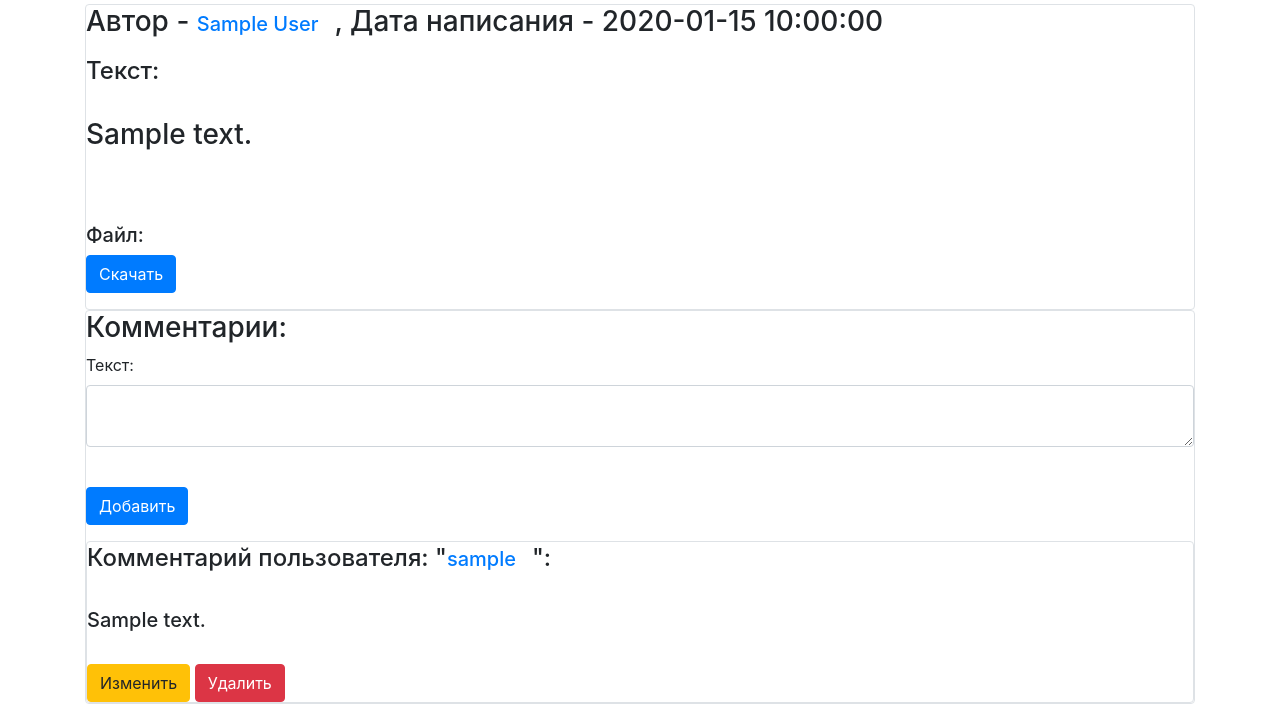
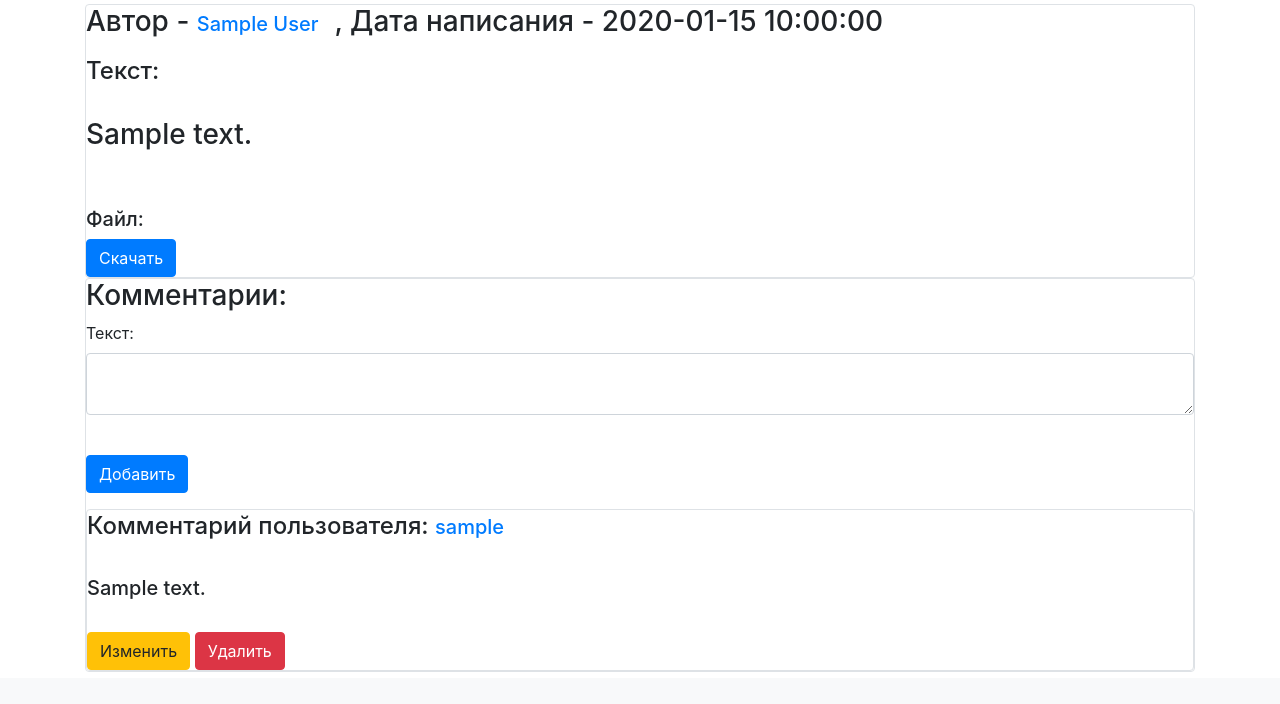
Before and after one commit to geokar2006/my_site_on_Flask, a Flask app: page /page/1 in a window 1280 px wide. Shown: the part 122-826 px from the top of the page. After the commit the page ends 794 px from the top, so only its background shows below. Run offline with Flask 2, Linux system fonts and the light colour scheme; a user stored in the database is signed in; data comes from the database, SQL or seed files in the repository; tables that the repository leaves empty hold one stand-in row (values such as "Sample post"); some libraries are stand-ins or nearby versions.

Commit message:
small hotfix

```diff
--- a/templates/page.html
+++ b/templates/page.html
@@ -17,12 +17,12 @@
                 {% if current_user.is_authenticated %}
                     {% if item.is_file %}
                         <form action="" id="downform" method="post">
-                            <p>
+                            <div>
                             <h5 id="dwn_txt">{{ _("Файл:") }}</h5>
                             <input class="btn btn-primary" type="submit" id="dwn_btn" value='{{ _("Скачать") }}'/>
                             <progress value="0" max="100" hidden=true id="downprog"></progress>
                             <h5 id="percent" hidden=true>0%</h5>
-                            </p>
+                            </div>
                         </form>
                         <script>
                             function checkbyname() {
@@ -108,16 +108,15 @@
                             }
                         </script>
                     {% else %}
-                        <p>
+                        <div>
                         <h5>{{ _("Ссылка:") }}</h5>
                         <a class="btn btn-primary" href="{{ item.file_link }}">{{ _("Перейти") }}</a>
-                        </p>
+                        </div>
                     {% endif %}
                 {% else %}
                     <h4>{{ _("Войдите или зарегистрируйтесь для получения доступа к ссылке или файлу") }}</h4>
                 {% endif %}
             </div>
-            </p>
         {% endif %}
     </div>
 
@@ -137,7 +136,7 @@
         {% endif %}
         {% for comment in item.messages %}
             <div class="col-md6 border rounded">
-                <h4>{{ _("Комментарий пользователя:") }} "<a class="navbar-brand" href="/user/{{ comment.user_id }}">{{ comment.user_name }}</a>":</h4>
+                <h4>{{ _("Комментарий пользователя:") }} <a class="navbar-brand" href="/user/{{ comment.user_id }}">{{ comment.user_name }}</a></h4>
                 <div style="white-space: pre-line">
                     <h5>{{ comment.text }}</h5>
                 </div>
```
